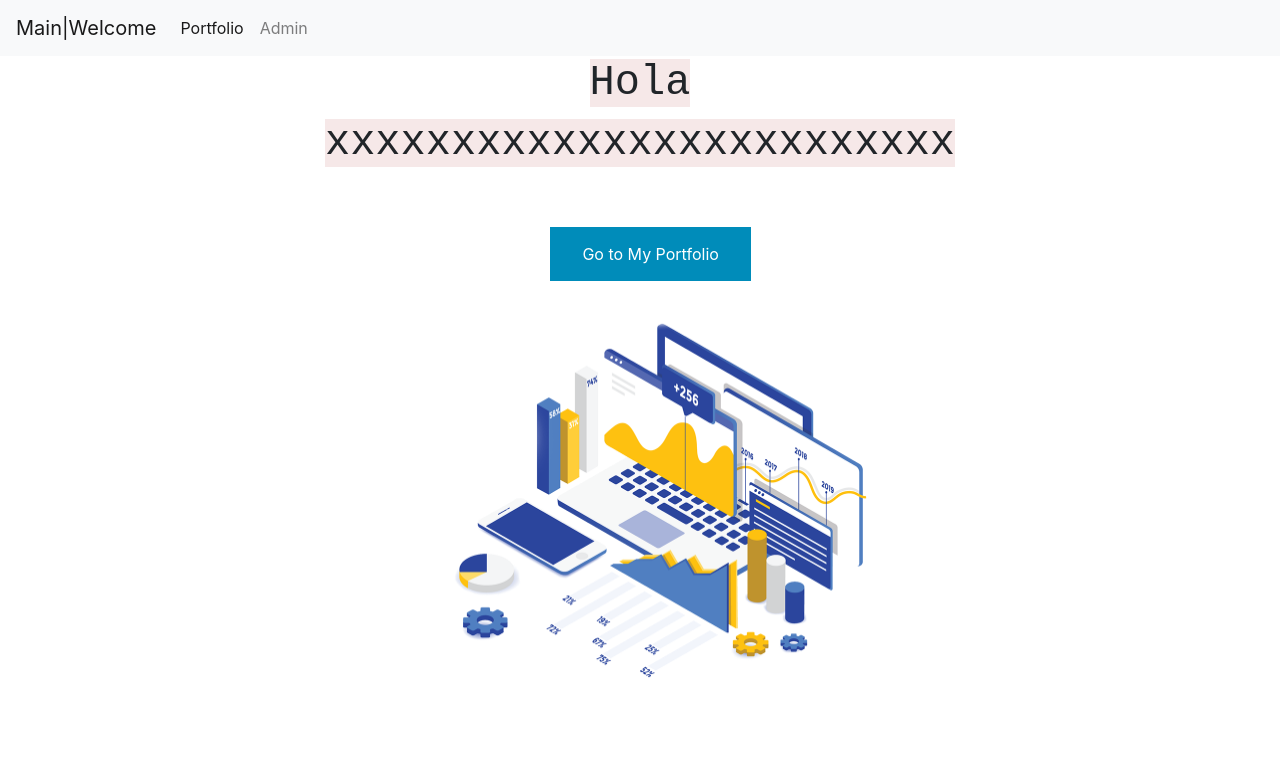
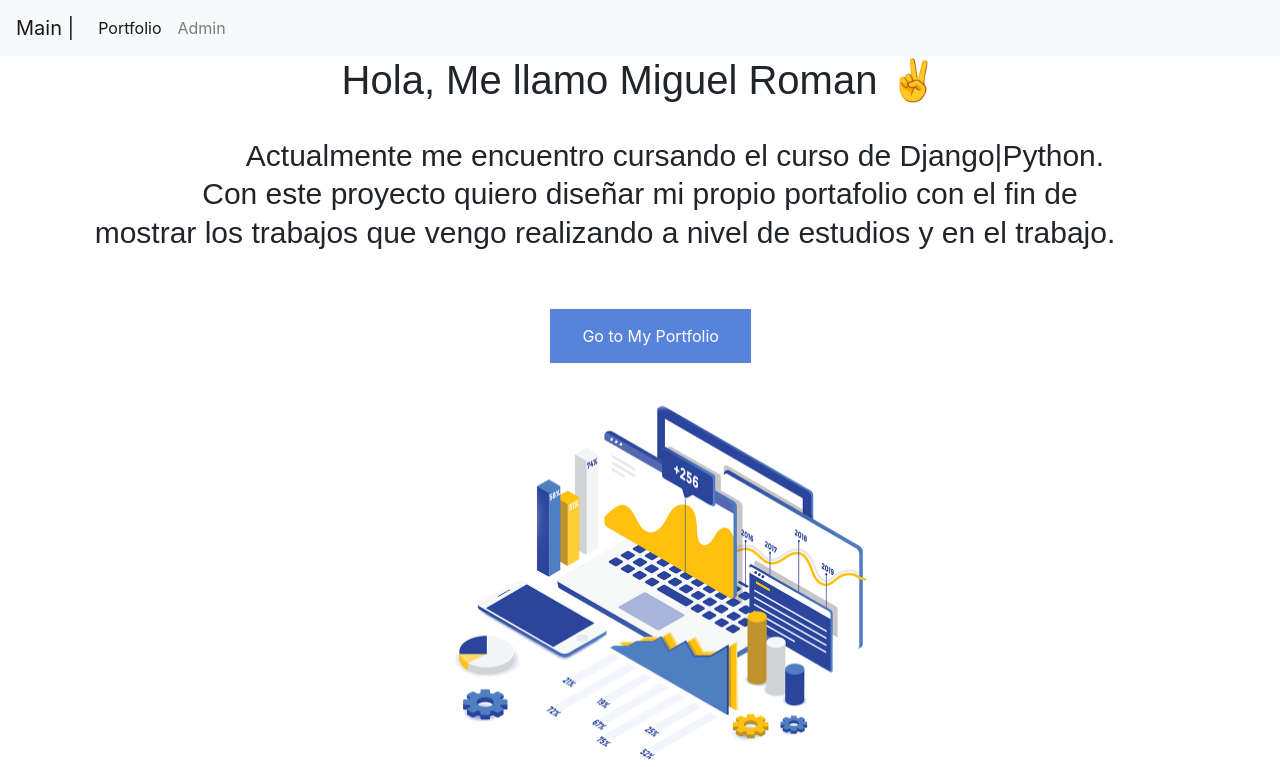
Before and after one commit to MiguelRomanR/Entrega1Roman, a Django app: page / in a window 1280 px wide. Shown: the top 767 px of the page. Run offline with Django 4.2, Linux system fonts and the light colour scheme.

Commit message:
Se modifica welcome.html

```diff
--- a/my_portfolio/templates/welcome.html
+++ b/my_portfolio/templates/welcome.html
@@ -1,4 +1,3 @@
-{% load static %}
 <!DOCTYPE html>
 <html lang="en">
 <head>
@@ -13,13 +12,24 @@
     h1{
         text-align: center;
     }
+    h2{
+        text-align: center;
+    }
     h1 span{
-        background-color: rgb(246, 232, 232);
-        font-family:'Courier New', Courier, monospace;
-        font-size: 42px;
+        /* background-color: rgb(246, 232, 232); */
+        font-family: Arial, Helvetica, sans-serif;
+        font-size: 40px;
+    }
+    h2 span{
+        /* background-color: rgb(246, 232, 232); */
+        font-family: Arial, Helvetica, sans-serif;
+        font-size: 30px;
+        width: 300px;
+        padding: 50px;
+        margin: 20px;
     }
     a.button {
-        background-color: #008CBA; /* Blue*/
+        background-color: #5783db; /* Blue*/
         border:medium;
         color: white;
         padding: 15px 32px;
@@ -43,7 +53,7 @@
 
 <body>
     <nav class="navbar navbar-expand-lg navbar-light bg-light">
-        <a class="navbar-brand" href="#">Main|Welcome</a>
+        <a class="navbar-brand" href="#">Main |</a>
         <button class="navbar-toggler" type="button" data-toggle="collapse" data-target="#navbarSupportedContent"
             aria-controls="navbarSupportedContent" aria-expanded="false" aria-label="Toggle navigation">
             <span class="navbar-toggler-icon"></span>
@@ -64,8 +74,8 @@
         </div>
     </nav>
 
-    <h1><span>Hola</span></h1>
-    <h1><span>xxxxxxxxxxxxxxxxxxxxxxxxx</span></h1>
+    <h1><span>Hola, Me llamo Miguel Roman ✌️</span></h1> <br>
+    <h2><span> Actualmente me encuentro cursando el curso de Django|Python. <br>Con este proyecto quiero diseñar mi propio portafolio con el fin de <br>mostrar los trabajos que vengo realizando a nivel de estudios y en el trabajo.</span></h2>
     <a href="/projects/" class="button">Go to My Portfolio</a>
 
     <img src="static/img/portfolio.png" alt="Main Picture" style="width:500px;height:400px;" class="center">
```
